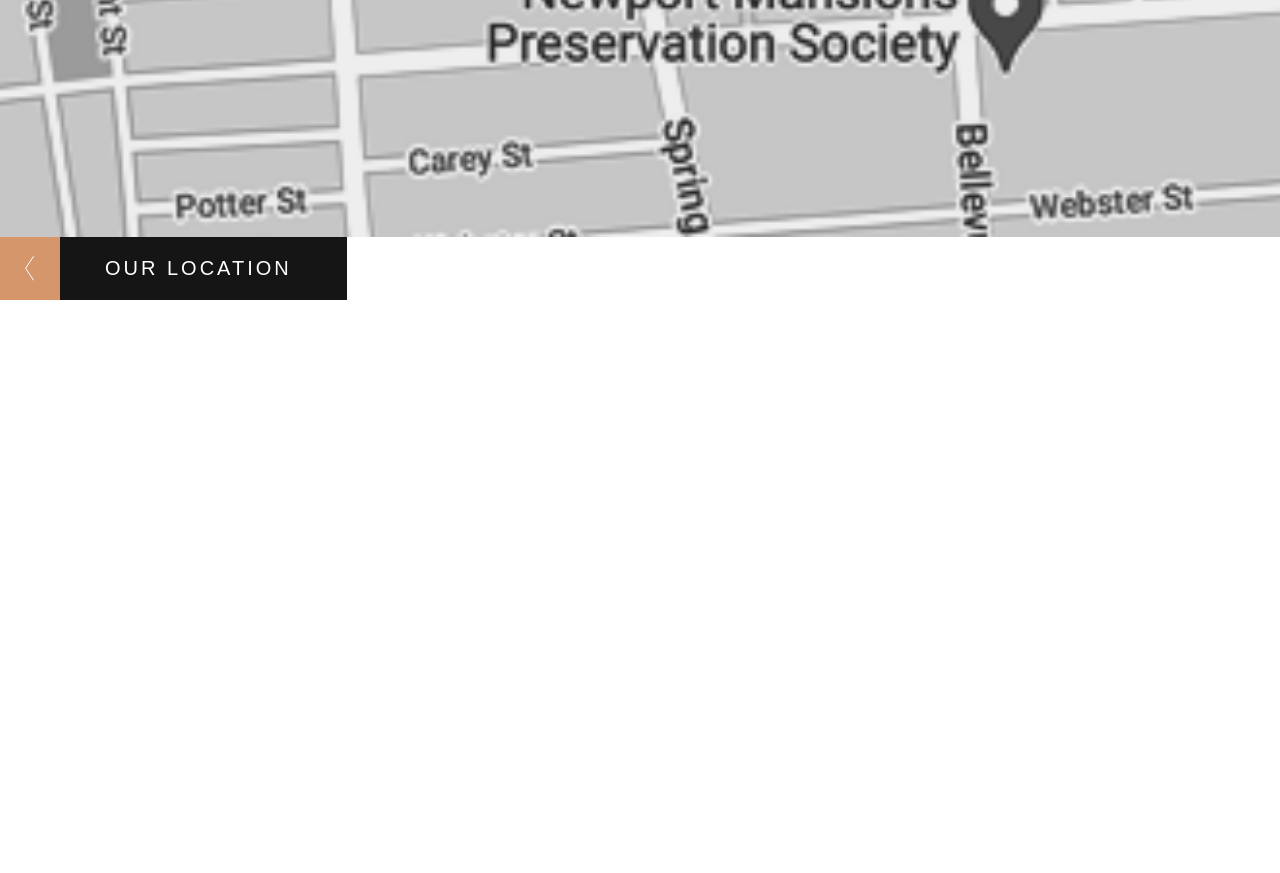
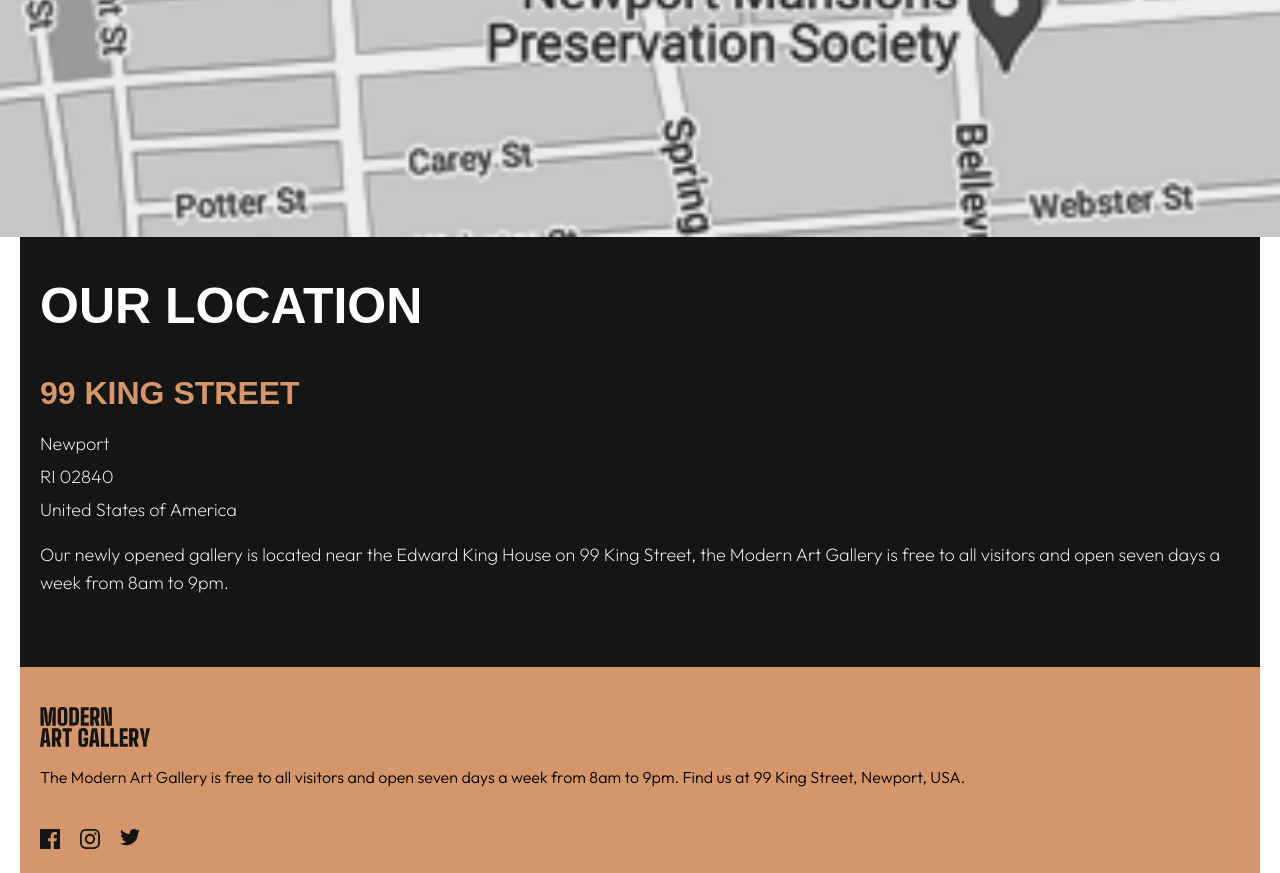
Before and after one commit to FernandoAndresColina/Proyecto-ModernArtGallery, a website built with Vite: page location.html in a window 1280 px wide. Shown: the part 1896-2769 px from the top of the page. Before the commit the page ends 2196 px from the top, so only its background shows below. Built offline with nearby package versions, Linux system fonts and the light colour scheme; a web font is replaced by a local one.

Commit message:
Agregando - En Location - main, footer

```diff
--- a/location.html
+++ b/location.html
@@ -23,5 +23,47 @@
         </button>
       </div>
     </header>
+
+    <main>
+      <div class="container">
+        <h2>OUR LOCATION</h2>
+        <h3>99 KING STREET</h3>
+        <div class="address">
+          <ul>
+            <li>Newport</li>
+            <li>RI 02840</li>
+            <li>United States of America</li>
+          </ul>
+        </div>
+        <p>
+          Our newly opened gallery is located near the Edward King House on 99
+          King Street, the Modern Art Gallery is free to all visitors and open
+          seven days a week from 8am to 9pm.
+        </p>
+      </div>
+    </main>
+
+    <footer class="location-footer">
+      <div class="container">
+        <img class="logo-black" src="img/ModernArtGallery-black.svg" alt="" />
+        <p>
+          The Modern Art Gallery is free to all visitors and open seven days a
+          week from 8am to 9pm. Find us at 99 King Street, Newport, USA.
+        </p>
+        <nav class="socialMedia-black">
+          <ul>
+            <li>
+              <a href="#"><img src="img/facebook-black-icon.svg" alt="" /></a>
+            </li>
+            <li>
+              <a href="#"><img src="img/instagram-black-icon.svg" alt="" /></a>
+            </li>
+            <li>
+              <a href="#"><img src="img/twitter-black-icon.svg" alt="" /></a>
+            </li>
+          </ul>
+        </nav>
+      </div>
+    </footer>
   </body>
 </html>
--- a/sass/stylesheets/layout/_container.scss
+++ b/sass/stylesheets/layout/_container.scss
@@ -6,4 +6,5 @@
   max-width: 1200px;
   margin-left: auto;
   margin-right: auto;
+  font-family: abs.$font-primary;
 }
--- a/sass/stylesheets/layout/_footer.scss
+++ b/sass/stylesheets/layout/_footer.scss
@@ -21,7 +21,7 @@ footer.container {
     ul {
       @include abs.reset-list();
       li a img {
-        width: 24px;
+        width: 20px;
       }
     }
   }
--- /dev/null
+++ b/sass/stylesheets/layout/_location-footer.scss
@@ -0,0 +1,25 @@
+@use "../abstracts" as abs;
+
+.location-footer {
+  .container {
+    background-color: abs.$primary-color;
+    padding: 20px;
+    .logo-black {
+      margin-top: 20px;
+    }
+    p {
+      font-size: 16px;
+      font-weight: 300;
+      line-height: 28px;
+      margin-bottom: 38px;
+    }
+    .socialMedia-black {
+      ul {
+        @include abs.reset-list();
+        img {
+          width: 20px;
+        }
+      }
+    }
+  }
+}
--- a/sass/stylesheets/layout/_location-header.scss
+++ b/sass/stylesheets/layout/_location-header.scss
@@ -21,8 +21,10 @@ header {
       left: 50%;
       transform: translate(-50%, -50%);
     }
+
     &-btn-back {
       position: absolute;
+      top: 0;
       @include abs.button-back;
     }
   }
--- /dev/null
+++ b/sass/stylesheets/layout/_location-main.scss
@@ -0,0 +1,39 @@
+@use "../abstracts" as abs;
+
+main {
+  .container {
+    background-color: abs.$secondary-color;
+    padding: 20px;
+    h2 {
+      font-family: abs.$font-secondary;
+      color: white;
+      margin: 20px 0px 40px 0px;
+      font-size: 50px;
+      font-weight: 700;
+    }
+    h3 {
+      font-family: abs.$font-secondary;
+      color: abs.$primary-color;
+      font-size: 32px;
+      margin: 0px 0px 20px 0px;
+    }
+    .address {
+      ul {
+        @include abs.reset-list();
+        color: white;
+        flex-direction: column;
+        gap: 10px;
+        font-size: 18px;
+        font-weight: 200;
+        margin-bottom: 20px;
+      }
+    }
+    p {
+      color: white;
+      font-size: 18px;
+      font-weight: 200;
+      line-height: 28px;
+      margin-bottom: 50px;
+    }
+  }
+}
--- a/sass/stylesheets/main.scss
+++ b/sass/stylesheets/main.scss
@@ -15,9 +15,11 @@
 @use "layout/container";
 @use "layout/footer";
 @use "layout/header";
-@use "layout/location-header";
 @use "layout/main";
 @use "layout/navbar";
+@use "layout/location-header";
+@use "layout/location-main";
+@use "layout/location-footer";
 
 // 4. Components
 @use "components/button";
```
Also changed, not shown: css/style.css, 1 other file.
